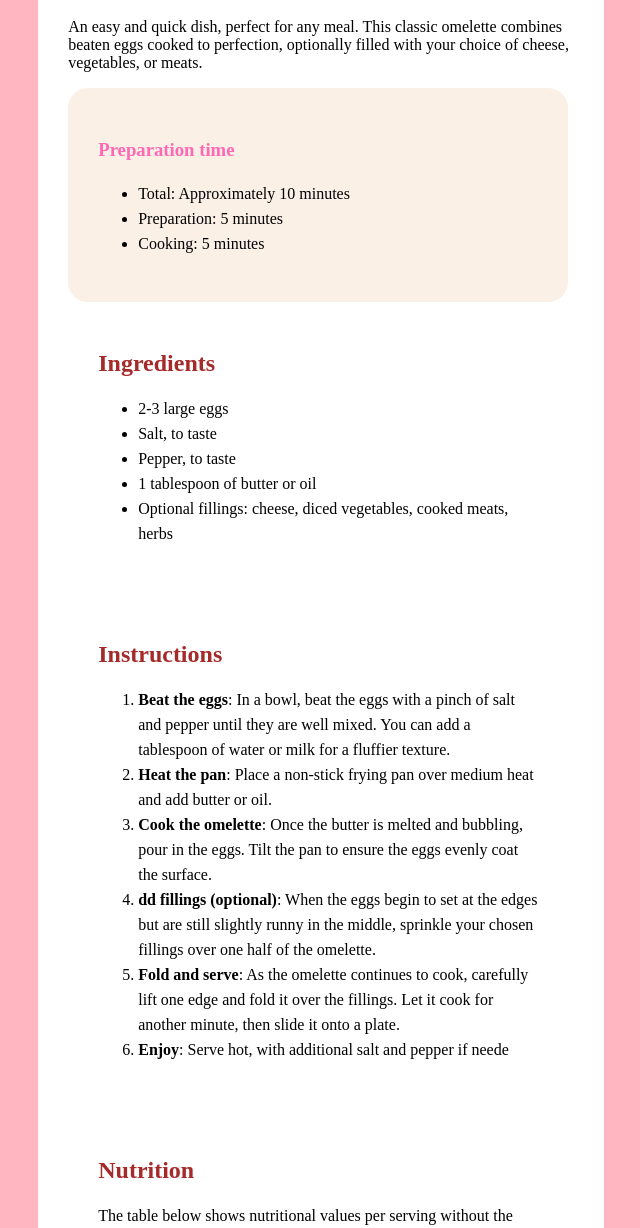
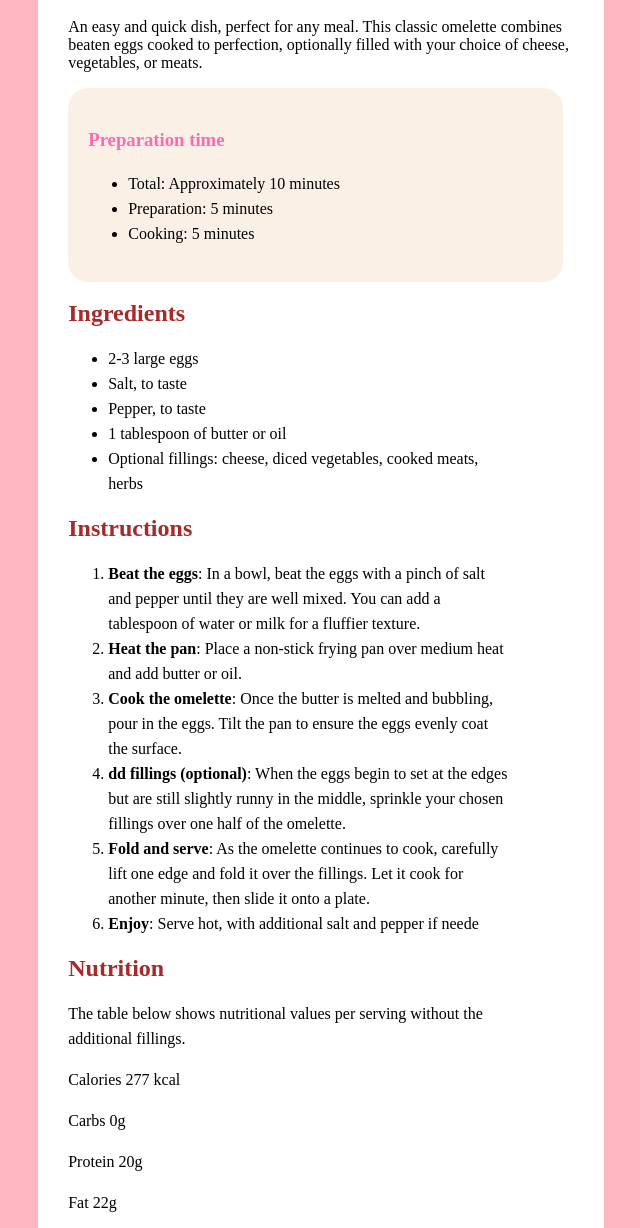
Before and after one commit to nafisa090/Recipe__page, a plain HTML site: page index.html in a window 1280 px wide. Shown: the part 408-1636 px from the top of the page, without its empty margins (319-959 px from the left). Drawn offline with Linux system fonts and the light colour scheme.

Commit message:
checking

```diff
--- a/css/index.css
+++ b/css/index.css
@@ -8,7 +8,7 @@ img {
   max-width: 97%;
 }
 
-div {
+main {
   background-color: #fff;
   width: 40%;
   margin: 0 auto;
@@ -18,8 +18,10 @@ div {
 
 #prep {
   margin: 0;
+  padding: 20px 0 20px 20px;
   background-color: linen;
-  width: 87%;
+  width: 94%;
+  border-radius: 20px;
   line-height: 25px;
 }
 #prep2,
--- a/index.html
+++ b/index.html
@@ -3,11 +3,11 @@
   <head>
     <meta charset="UTF-8" />
     <meta name="viewport" content="width=device-width, initial-scale=1.0" />
-    <title>Document</title>
+    <title>Recipe Page</title>
     <link rel="stylesheet" href="./css/index.css" />
   </head>
   <body>
-    <div>
+    <main>
       <img src="./images/image-omelette.jpeg" alt="image-omelette" />
       <h1>Simple Omelette Recipe</h1>
       <p>
@@ -76,8 +76,14 @@
           The table below shows nutritional values per serving without the
           additional fillings.
         </p>
-        <p>Calories 277kcal Carbs 0g Protein 20g Fat 22g</p>
+        <div>
+          <p>Calories <span>277 kcal</span></p>
+          <p>Carbs <span>0g</span></p>
+          <p>Protein <span>20g</span></p>
+          <p>Fat <span>22g</span></p>
+          <p>hello</p>
+        </div>
       </div>
-    </div>
+    </main>
   </body>
 </html>
```
Also changed, not shown: desktop-design.jpg (added), mobile-design.jpg (added).
